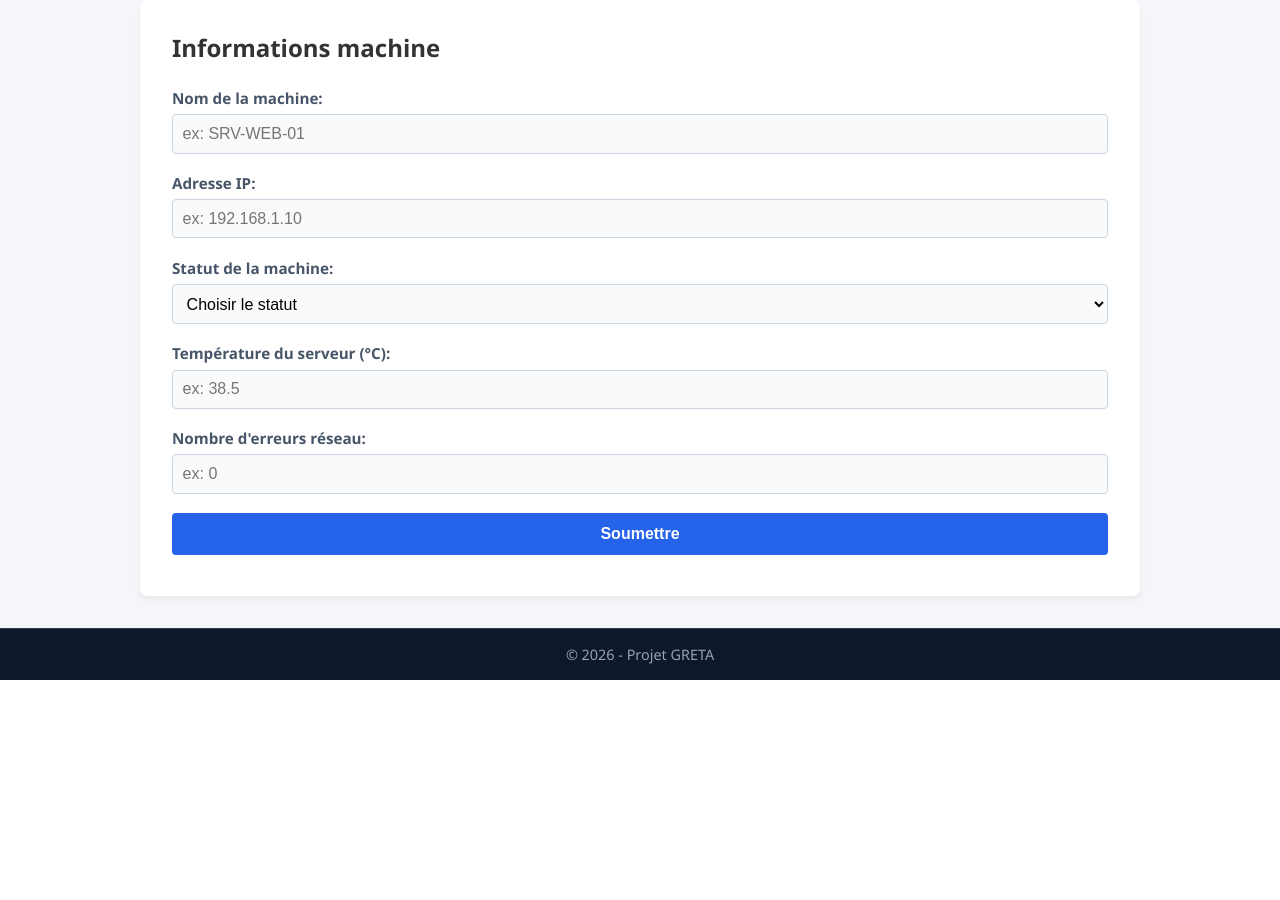
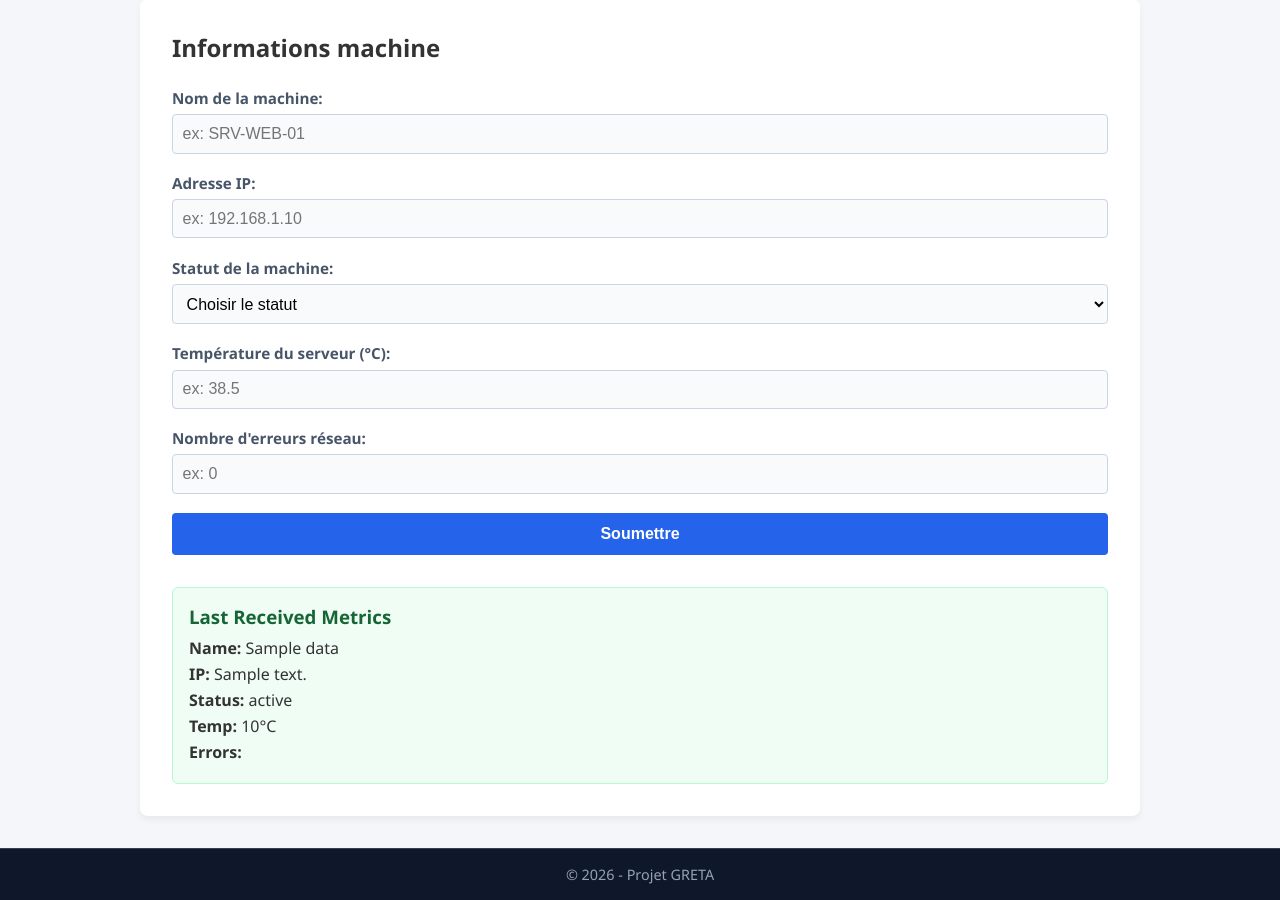
Before and after one commit to Flo466/assistant_reseau_web, a Flask app: template templates/index.html in a window 1280 px wide. Shown: the part 120-1020 px from the top of the page. Before the commit the page ends 800 px from the top, so only its background shows below. Run offline with Flask 3, Linux system fonts and the light colour scheme; the template is opened without the code that fills it: most values are stand-ins (such as "Sample title", 1, 10 or a date in 2020).

Commit message:
Send data with POST to app.py

```diff
--- a/app.py
+++ b/app.py
@@ -1,14 +1,22 @@
-# 1. Ajoute 'render_template' dans l'import
-from flask import Flask, render_template
+from flask import Flask, render_template, request
 
 app = Flask(__name__)
 
 @app.route('/')
 def index():
 
+    return render_template('index.html')
 
-
-    return render_template('index.html')
+@app.route('/submit-machine', methods=['POST'])
+def submit_machine():
+    machine_data = {
+        "hostname": request.form.get('hostname'),
+        "ip_address": request.form.get('ip_address'),
+        "status": request.form.get('status'),
+        "temperature": request.form.get('temperature'),
+        "network_errors": request.form.get('network_errors')
+    }
+    return render_template('index.html', data=machine_data)
 
 if __name__ == '__main__':
     app.run(debug=True, host='0.0.0.0', port=5000)
--- a/templates/index.html
+++ b/templates/index.html
@@ -24,8 +24,8 @@
 
             <!-- IP address Input -->
             <div class="form-group">
-                <label for="ip-address">Adresse IP:</label>
-                <input type="text" id="ip-address" name="ip-address" required placeholder="ex: 192.168.1.10">
+                <label for="ip_address">Adresse IP:</label>
+                <input type="text" id="ip_address" name="ip_address" required placeholder="ex: 192.168.1.10">
             </div>
 
             <!-- Machine Status Dropdown -->
@@ -55,6 +55,20 @@
             <button type="submit" class="btn-submit">Soumettre</button>
         </form>
 
+        <!-- Displaying the results if they exist -->
+        {% if data %}
+        <div class="result-box">
+            <h3>Last Received Metrics</h3>
+            <ul>
+                <li><strong>Name:</strong> {{ data.hostname }}</li>
+                <li><strong>IP:</strong> {{ data.ip_address }}</li>
+                <li><strong>Status:</strong> {{ data.status }}</li>
+                <li><strong>Temp:</strong> {{ data.temperature }}°C</li>
+                <li><strong>Errors:</strong> {{ data.network_errors }}</li>
+            </ul>
+        </div>
+        {% endif %}
+
     </main>
 
     <footer>
```
Also changed, not shown: static/style.css (+5 -5 lines).
